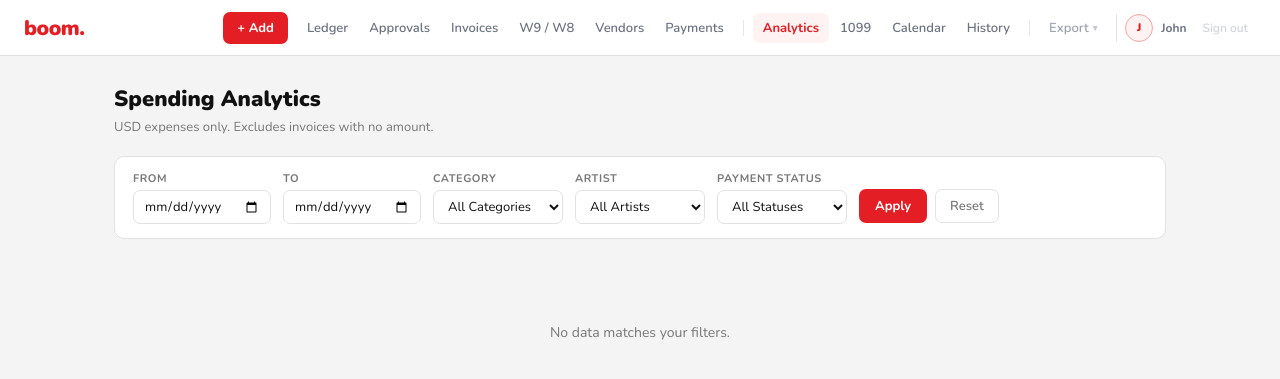
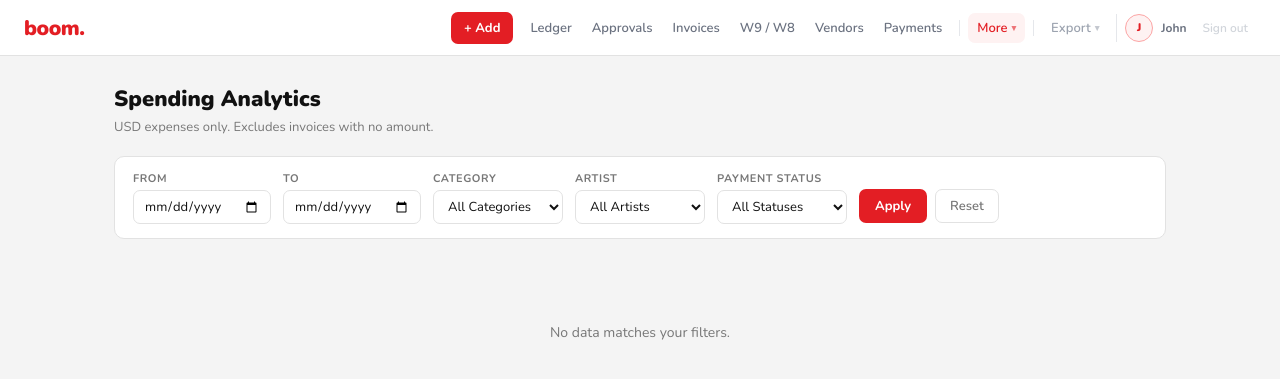
Before and after one commit to johns-dotcom/boom-invoice-app, a Flask app: page /analytics in a window 1280 px wide. Shown: the top 379 px of the page. Run offline with Flask 3, Linux system fonts and the light colour scheme; the visitor is signed in with stand-in values (Sample User, id 1); data that the repository does not hold is empty; some libraries are stand-ins or nearby versions.

Commit message:
Nav cleanup — collapse secondary links into More dropdown
Analytics, 1099, Calendar, History moved into a 'More ▾' dropdown,
cutting visible nav items from ~11 down to 7 for admin view. Both
dropdowns (More + Export) close each other on open. Active page
highlights the More button when a secondary page is current.

Co-Authored-By: Claude Sonnet 4.6 <noreply@anthropic.com>

```diff
--- a/templates/_nav.html
+++ b/templates/_nav.html
@@ -24,19 +24,26 @@
       <a href="/danny" class="{{ 'nav-active' if p == '/danny' else 'nav-link' }}">PayPal</a>
     {% endif %}
 
+    {# Secondary links — collapsed into "More" dropdown for admins/power users #}
     {% if is_admin or current_user in ['John', 'Jesse', 'Felipe'] %}
       <div class="nav-divider"></div>
-    {% endif %}
-
-    {% if is_admin %}
-      <a href="/analytics" class="{{ 'nav-active' if p == '/analytics' else 'nav-link' }}">Analytics</a>
-      <a href="/1099"      class="{{ 'nav-active' if p == '/1099' else 'nav-link' }}">1099</a>
-    {% endif %}
-    {% if current_user == 'John' %}
-      <a href="/calendar" class="{{ 'nav-active' if p == '/calendar' else 'nav-link' }}">Calendar</a>
-    {% endif %}
-    {% if current_user in ['John', 'Jesse', 'Felipe'] %}
-      <a href="/history" class="{{ 'nav-active' if p == '/history' else 'nav-link' }}">History</a>
+      <div class="nav-more-wrap">
+        <button class="nav-more-btn{{ ' nav-more-active' if p in ['/analytics', '/1099', '/calendar', '/history'] else '' }}" onclick="toggleNavMore(event)">
+          More <span class="caret">▾</span>
+        </button>
+        <div class="nav-more-dropdown" id="nav-more-dropdown">
+          {% if is_admin %}
+            <a href="/analytics" class="{{ 'active' if p == '/analytics' else '' }}">Analytics</a>
+            <a href="/1099"      class="{{ 'active' if p == '/1099' else '' }}">1099</a>
+          {% endif %}
+          {% if current_user == 'John' %}
+            <a href="/calendar"  class="{{ 'active' if p == '/calendar' else '' }}">Calendar</a>
+          {% endif %}
+          {% if current_user in ['John', 'Jesse', 'Felipe'] %}
+            <a href="/history"   class="{{ 'active' if p == '/history' else '' }}">History</a>
+          {% endif %}
+        </div>
+      </div>
     {% endif %}
 
     <div class="nav-divider"></div>
@@ -88,9 +95,15 @@
 function toggleNavExport(e) {
   e.stopPropagation();
   document.getElementById('nav-export-dropdown').classList.toggle('open');
+  document.getElementById('nav-more-dropdown')?.classList.remove('open');
+}
+function toggleNavMore(e) {
+  e.stopPropagation();
+  document.getElementById('nav-more-dropdown').classList.toggle('open');
+  document.getElementById('nav-export-dropdown')?.classList.remove('open');
 }
 document.addEventListener('click', function() {
-  const d = document.getElementById('nav-export-dropdown');
-  if (d) d.classList.remove('open');
+  document.getElementById('nav-export-dropdown')?.classList.remove('open');
+  document.getElementById('nav-more-dropdown')?.classList.remove('open');
 });
 </script>
--- a/templates/_nav_styles.html
+++ b/templates/_nav_styles.html
@@ -2,28 +2,41 @@
   /* ── Shared nav ───────────────────────────────────────────────────────────── */
   header { background:#fff; border-bottom:1px solid var(--border); padding:0 24px; display:flex; align-items:center; justify-content:space-between; height:56px; position:sticky; top:0; z-index:100; }
   .logo { font-size:21px; font-weight:900; color:var(--red); letter-spacing:-0.5px; text-decoration:none; flex-shrink:0; margin-right:12px; }
-  .header-right { display:flex; gap:1px; align-items:center; }
+  .header-right { display:flex; gap:2px; align-items:center; }
 
   /* Plain text nav links */
-  .nav-link { background:none; border:none; color:#6b7280; padding:6px 10px; border-radius:7px; font-size:13px; font-weight:600; text-decoration:none; display:inline-block; transition:color .15s, background .15s; white-space:nowrap; }
+  .nav-link { background:none; border:none; color:#6b7280; padding:6px 9px; border-radius:7px; font-size:13px; font-weight:600; text-decoration:none; display:inline-block; transition:color .15s, background .15s; white-space:nowrap; }
   .nav-link:hover { color:var(--text); background:#f3f4f6; }
 
   /* Active page — subtle red pill */
-  .nav-active { background:#fef2f2; border:none; color:var(--red); padding:6px 10px; border-radius:7px; font-size:13px; font-weight:700; text-decoration:none; display:inline-block; white-space:nowrap; }
+  .nav-active { background:#fef2f2; border:none; color:var(--red); padding:6px 9px; border-radius:7px; font-size:13px; font-weight:700; text-decoration:none; display:inline-block; white-space:nowrap; }
 
   /* "+ Add" — primary CTA */
-  .nav-add { background:var(--red); color:#fff; padding:7px 14px; border-radius:7px; font-size:13px; font-weight:700; text-decoration:none; display:inline-block; transition:background .15s; white-space:nowrap; margin-right:8px; }
+  .nav-add { background:var(--red); color:#fff; padding:7px 13px; border-radius:7px; font-size:13px; font-weight:700; text-decoration:none; display:inline-block; transition:background .15s; white-space:nowrap; margin-right:6px; }
   .nav-add:hover { background:#c41a1f; }
 
   /* Approvals badge */
   .nav-badge { background:var(--red); color:#fff; font-size:9px; font-weight:900; padding:1px 5px; border-radius:10px; margin-left:3px; vertical-align:middle; }
 
   /* Divider between nav groups */
-  .nav-divider { width:1px; height:16px; background:#e5e7eb; margin:0 8px; flex-shrink:0; }
+  .nav-divider { width:1px; height:16px; background:#e5e7eb; margin:0 6px; flex-shrink:0; }
+
+  /* ── More dropdown (secondary links) ── */
+  .nav-more-wrap { position:relative; }
+  .nav-more-btn { background:none; border:none; color:#6b7280; padding:6px 9px; border-radius:7px; font-size:13px; font-weight:600; font-family:inherit; cursor:pointer; transition:color .15s, background .15s; white-space:nowrap; display:flex; align-items:center; gap:4px; }
+  .nav-more-btn:hover { color:var(--text); background:#f3f4f6; }
+  .nav-more-btn.nav-more-active { background:#fef2f2; color:var(--red); }
+  .nav-more-btn .caret { font-size:9px; opacity:.6; }
+  .nav-more-dropdown { display:none; position:absolute; left:0; top:calc(100% + 6px); background:#fff; border:1.5px solid var(--border); border-radius:10px; box-shadow:0 8px 24px rgba(0,0,0,.1); min-width:140px; overflow:hidden; z-index:200; }
+  .nav-more-dropdown.open { display:block; }
+  .nav-more-dropdown a { display:block; padding:10px 16px; font-size:13px; font-weight:600; color:var(--text); text-decoration:none; transition:background .12s; }
+  .nav-more-dropdown a:hover { background:#f9fafb; color:var(--red); }
+  .nav-more-dropdown a + a { border-top:1px solid #f3f4f6; }
+  .nav-more-dropdown a.active { color:var(--red); background:#fef2f2; }
 
   /* Export dropdown */
   .nav-export-wrap { position:relative; }
-  .nav-export-btn { background:none; border:none; color:#9ca3af; padding:6px 10px; border-radius:7px; font-size:13px; font-weight:600; font-family:inherit; cursor:pointer; transition:color .15s, background .15s; white-space:nowrap; display:flex; align-items:center; gap:4px; }
+  .nav-export-btn { background:none; border:none; color:#9ca3af; padding:6px 9px; border-radius:7px; font-size:13px; font-weight:600; font-family:inherit; cursor:pointer; transition:color .15s, background .15s; white-space:nowrap; display:flex; align-items:center; gap:4px; }
   .nav-export-btn:hover { color:var(--text); background:#f3f4f6; }
   .nav-export-btn .caret { font-size:9px; opacity:.6; }
   .nav-export-dropdown { display:none; position:absolute; right:0; top:calc(100% + 6px); background:#fff; border:1.5px solid var(--border); border-radius:10px; box-shadow:0 8px 24px rgba(0,0,0,.1); min-width:160px; overflow:hidden; z-index:200; }
@@ -33,7 +46,7 @@
   .nav-export-dropdown a + a { border-top:1px solid #f3f4f6; }
 
   /* User pill */
-  .nav-user-wrap { display:flex; align-items:center; gap:8px; margin-left:8px; padding-left:8px; border-left:1px solid #e5e7eb; }
+  .nav-user-wrap { display:flex; align-items:center; gap:8px; margin-left:6px; padding-left:8px; border-left:1px solid #e5e7eb; }
   .nav-avatar { width:28px; height:28px; border-radius:50%; background:#fef2f2; border:1.5px solid #fca5a5; display:flex; align-items:center; justify-content:center; font-size:11px; font-weight:900; color:var(--red); flex-shrink:0; }
   .nav-username { font-size:12px; color:#6b7280; font-weight:700; }
   .nav-signout { color:#d1d5db; font-size:12px; font-weight:600; text-decoration:none; padding:4px 8px; border-radius:6px; transition:color .15s; white-space:nowrap; }
```
